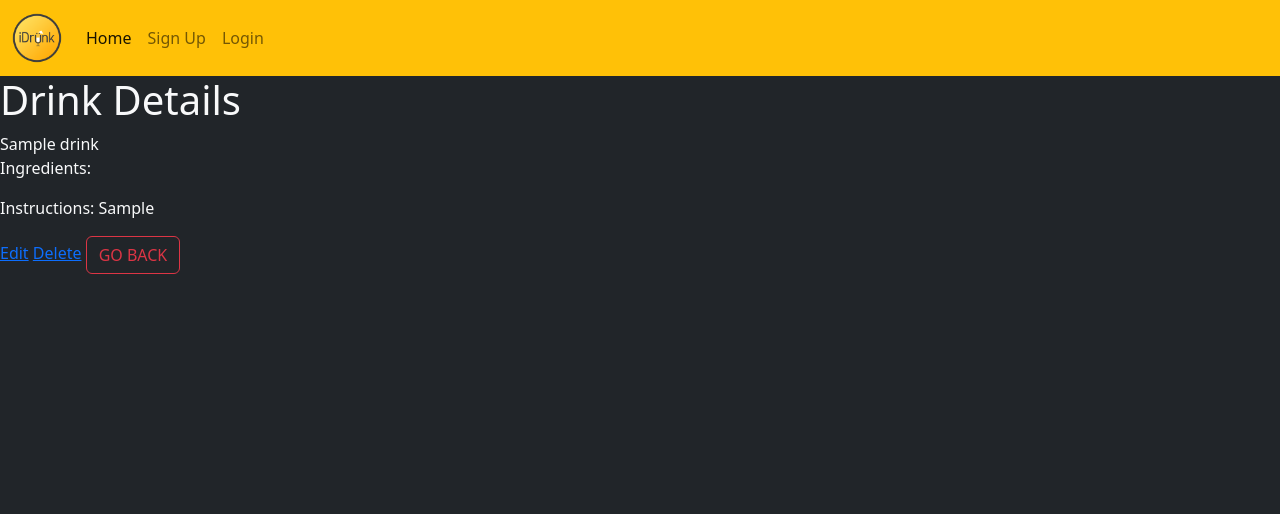
After one commit to Jvilla125/iDrunk, a Django app: page /drinks/1 in a window 1280 px wide. The commit adds this page. Shown: the top 514 px of the page. Run offline with Django 4.2, Linux system fonts and the light colour scheme; tables that the repository leaves empty hold one stand-in row (values such as "Sample post").

Commit message:
adds drink detail page

```diff
--- a/main_app/static/css/style.css
+++ b/main_app/static/css/style.css
@@ -17,3 +17,7 @@ footer.page-footer {
   --bs-bg-opacity: 1;
   background-color: rgba(var(--bs-dark-rgb), var(--bs-bg-opacity)) !important;
 }
+
+.card {
+  color: black;
+}
--- /dev/null
+++ b/main_app/templates/drinks/detail.html
@@ -0,0 +1,22 @@
+{% extends 'base.html' %} {% block content %}
+
+<h1 class="h1">Drink Details</h1>
+
+<div class="row">
+  <div class="col">
+    <div class="">
+      <div class="">
+        <span class="">{{ drink.name }}</span>
+        <p>Ingredients:</p>
+        <p>Instructions: {{ drink.instructions }}</p>
+      </div>
+      <div class="">
+        <a href="#">Edit</a>
+        <a href="#">Delete</a>
+        <a href="/index" class="btn btn-outline-danger">GO BACK</a>
+      </div>
+    </div>
+  </div>
+</div>
+
+{% endblock content %}
--- a/main_app/templates/index.html
+++ b/main_app/templates/index.html
@@ -8,6 +8,7 @@
 </section>
 
 {% for drink in drinks %}
+<a href="{% url 'detail' drink.id %}">
   <div class="card">
     <div class="card-content">
       <span class="card-title">{{ drink.name }}</span>
@@ -15,5 +16,5 @@
       <p>Instruction: {{ drink.instructions }}</p>
     </div>
   </div>
-
+</a>
 {% endfor %} {% endblock %}
--- a/main_app/urls.py
+++ b/main_app/urls.py
@@ -7,4 +7,5 @@ urlpatterns = [
     path('index/', views.index, name='index'),
     path('userdrinks', views.userdrinks, name='userdrinks'),
     path('accounts/signup', views.signup, name='signup'),
+    path('drinks/<int:drink_id>', views.drinks_detail, name='detail'),
 ]
--- a/main_app/views.py
+++ b/main_app/views.py
@@ -38,4 +38,9 @@ def logout_view(request):
     success_url = '/index/'
     # Redirect to a success page.
 
+def drinks_detail(request, drink_id):
+  drink = Drink.objects.get(id=drink_id)
+  return render(request, 'drinks/detail.html', {'drink': drink})
+
+
 #class DrinkCreate(LoginRequiredMixin, CreateView):
```
Lines whose indentation alone changed are shown as unchanged.
